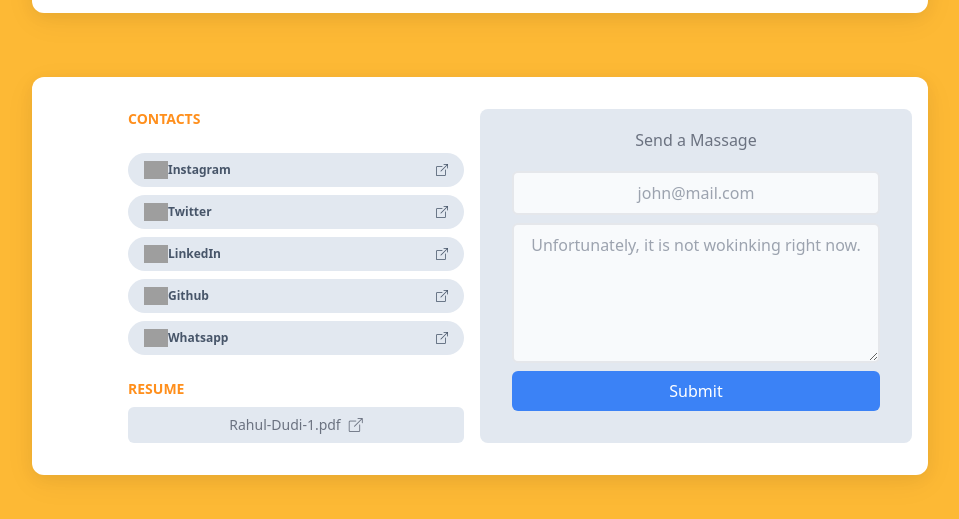
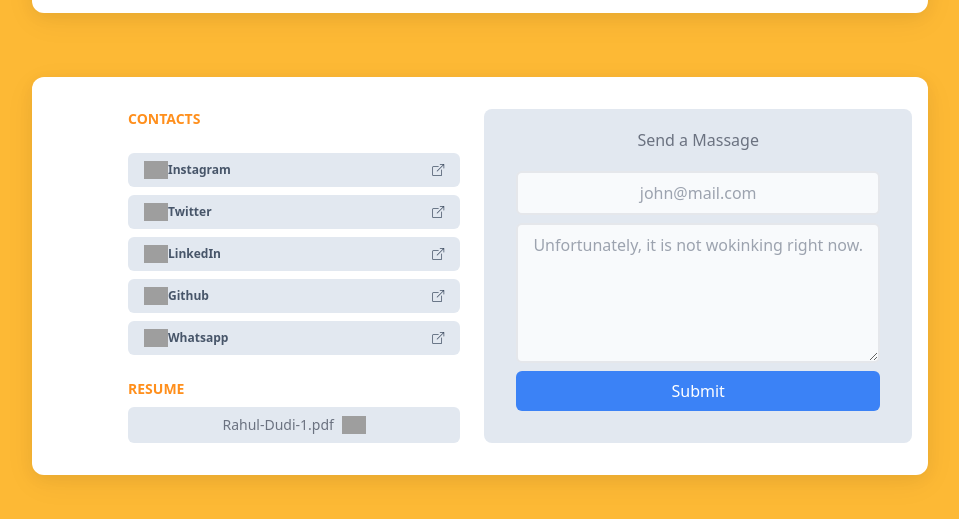
Before and after one commit to rahuljat1349/Portfolio, a React (Vite) app: page / in a window 1280 px wide. Shown: the part 2114-2633 px from the top of the page, without its empty margins (160-1119 px from the left). Built offline with nearby package versions, Linux system fonts and the light colour scheme; grey boxes are pictures that could not be loaded.

Commit message:
updated ui

```diff
--- a/src/App.jsx
+++ b/src/App.jsx
@@ -216,7 +216,7 @@ function App() {
         id="contacts"
         className=" w-full  text-gray-500 font-medium flex justify-center items-center"
       >
-        <div className="lg:w-[70%] flex px-4 py-8 flex-col-reverse lg:flex-row m-8 card rounded-xl overflow-hidden bg-[#FFF]">
+        <div className="lg:w-[70%] flex px-4 py-8 flex-col gap-4 lg:gap-2 lg:flex-row m-8 card rounded-xl overflow-hidden bg-[#FFF]">
           <div className="lg:w-[50%] px-4 lg:pl-20 ">
             <div className="flex  flex-col gap-2 text-xs sm:text-sm justify-center">
               <div className="text-[#FF8F1C] font-semibold">CONTACTS</div>
@@ -228,10 +228,14 @@ function App() {
               <a
                 target="_blank"
                 href="https://drive.google.com/file/d/1wlt9FopGb7YHe8euFL49M4rTMpYEQX2p/view?usp=sharing"
-                className="bg-slate-200 hover:bg-slate-300 duration-200 rounded-md w-full flex justify-center gap-2 p-2"
+                className="bg-slate-200 items-center hover:bg-slate-300 duration-200 rounded-md w-full flex justify-center gap-2 p-2"
               >
                 <p>Rahul-Dudi-1.pdf</p>
-                <i className="bi bi-box-arrow-up-right"></i>{" "}
+                <img
+                  width="24"
+                  height="24"
+                  src="https://img.icons8.com/?size=256&id=ya4CrqO7PgnY&format=png"
+                />{" "}
               </a>
             </div>
           </div>
--- a/src/Contacts.jsx
+++ b/src/Contacts.jsx
@@ -6,14 +6,13 @@ export default function Contacts() {
       <a
         href="https://www.instagram.com/rahuldudi3366"
         target="_blank"
-        className="w-full justify-between py-2 px-4 text-slate-600 font-semibold bg-slate-200 rounded-full flex items-center gap-1 hover:bg-slate-300 duration-200 active:bg-[#FF8F1C]"
+        className="w-full justify-between py-2 px-4 text-slate-600 font-semibold bg-slate-200 rounded-md flex items-center gap-1 hover:bg-slate-300 duration-200 active:bg-[#FF8F1C]"
       >
         <div className="flex items-center">
           <img
             width="24"
             height="24"
             src="https://img.icons8.com/?size=256&id=Xy10Jcu1L2Su&format=png"
-            alt="external-nodejs-is-an-open-source-cross-platform-javascript-run-time-environment-logo-color-tal-revivo"
           />{" "}
           <span>Instagram</span>
         </div>
@@ -22,14 +21,13 @@ export default function Contacts() {
       <a
         href="https://www.twitter.com/Rahuljat1349"
         target="_blank"
-        className="w-full justify-between py-2 px-4 text-slate-600 font-semibold bg-slate-200 rounded-full flex items-center gap-1 hover:bg-slate-300 duration-200 active:bg-[#FF8F1C]"
+        className="w-full justify-between py-2 px-4 text-slate-600 font-semibold bg-slate-200 rounded-md flex items-center gap-1 hover:bg-slate-300 duration-200 active:bg-[#FF8F1C]"
       >
         <div className="flex items-center">
           <img
             width="24"
             height="24"
             src="https://img.icons8.com/?size=256&id=phOKFKYpe00C&format=png"
-            alt="external-nodejs-is-an-open-source-cross-platform-javascript-run-time-environment-logo-color-tal-revivo"
           />{" "}
           <span>Twitter</span>
         </div>
@@ -38,14 +36,13 @@ export default function Contacts() {
       <a
         href="https://www.linkedin.com/in/rahul-dudi-80ba20193"
         target="_blank"
-        className="w-full justify-between py-2 px-4 text-slate-600 font-semibold bg-slate-200 rounded-full flex items-center gap-1 hover:bg-slate-300 duration-200 active:bg-[#FF8F1C]"
+        className="w-full justify-between py-2 px-4 text-slate-600 font-semibold bg-slate-200 rounded-md flex items-center gap-1 hover:bg-slate-300 duration-200 active:bg-[#FF8F1C]"
       >
         <div className="flex items-center">
           <img
             width="24"
             height="24"
             src="https://img.icons8.com/?size=256&id=13930&format=png"
-            alt="external-nodejs-is-an-open-source-cross-platform-javascript-run-time-environment-logo-color-tal-revivo"
           />{" "}
           <span>LinkedIn</span>
         </div>
@@ -54,14 +51,13 @@ export default function Contacts() {
       <a
         href="https://www.github.com/rahuljat1349"
         target="_blank"
-        className="w-full justify-between py-2 px-4 text-slate-600 font-semibold bg-slate-200 rounded-full flex items-center gap-1 hover:bg-slate-300 duration-200 active:bg-[#FF8F1C]"
+        className="w-full justify-between py-2 px-4 text-slate-600 font-semibold bg-slate-200 rounded-md flex items-center gap-1 hover:bg-slate-300 duration-200 active:bg-[#FF8F1C]"
       >
         <div className="flex items-center">
           <img
             width="24"
             height="24"
             src="https://img.icons8.com/?size=256&id=AZOZNnY73haj&format=png"
-            alt="external-nodejs-is-an-open-source-cross-platform-javascript-run-time-environment-logo-color-tal-revivo"
           />{" "}
           <span>Github</span>
         </div>
@@ -70,14 +66,13 @@ export default function Contacts() {
       <a
         href="https://wa.me/8233841349"
         target="_blank"
-        className="w-full justify-between py-2 px-4 text-slate-600 font-semibold bg-slate-200 rounded-full flex items-center gap-1 hover:bg-slate-300 duration-200 active:bg-[#FF8F1C]"
+        className="w-full justify-between py-2 px-4 text-slate-600 font-semibold bg-slate-200 rounded-md flex items-center gap-1 hover:bg-slate-300 duration-200 active:bg-[#FF8F1C]"
       >
         <div className="flex items-center">
           <img
             width="24"
             height="24"
             src="https://img.icons8.com/?size=256&id=16713&format=png"
-            alt="external-nodejs-is-an-open-source-cross-platform-javascript-run-time-environment-logo-color-tal-revivo"
           />{" "}
           <span>Whatsapp</span>
         </div>
--- a/src/Skills.jsx
+++ b/src/Skills.jsx
@@ -8,7 +8,6 @@ export default function Skills() {
           width="24"
           height="24"
           src="https://img.icons8.com/?size=256&id=108784&format=png"
-          alt="external-nodejs-is-an-open-source-cross-platform-javascript-run-time-environment-logo-color-tal-revivo"
         />{" "}
         <span>JavaScript</span>
       </div>
@@ -17,7 +16,6 @@ export default function Skills() {
           width="24"
           height="24"
           src="https://img.icons8.com/?size=256&id=NfbyHexzVEDk&format=png"
-          alt="external-nodejs-is-an-open-source-cross-platform-javascript-run-time-environment-logo-color-tal-revivo"
         />{" "}
         <span>React Js</span>
       </div>
@@ -27,7 +25,6 @@ export default function Skills() {
           width="24"
           height="24"
           src="https://img.icons8.com/external-tal-revivo-color-tal-revivo/24/external-nodejs-is-an-open-source-cross-platform-javascript-run-time-environment-logo-color-tal-revivo.png"
-          alt="external-nodejs-is-an-open-source-cross-platform-javascript-run-time-environment-logo-color-tal-revivo"
         />{" "}
         <span>Node Js</span>
       </div>
@@ -37,7 +34,6 @@ export default function Skills() {
           width="24"
           height="24"
           src="https://img.icons8.com/external-tal-revivo-shadow-tal-revivo/24/external-mongodb-a-cross-platform-document-oriented-database-program-logo-shadow-tal-revivo.png"
-          alt="external-mongodb-a-cross-platform-document-oriented-database-program-logo-shadow-tal-revivo"
         />
         <span>Mongo DB</span>
       </div>
@@ -47,7 +43,6 @@ export default function Skills() {
           width="24"
           height="24"
           src="https://img.icons8.com/external-tal-revivo-color-tal-revivo/24/external-postman-is-the-only-complete-api-development-environment-logo-color-tal-revivo.png"
-          alt="external-postman-is-the-only-complete-api-development-environment-logo-color-tal-revivo"
         />{" "}
         <span>Postman</span>
       </div>
@@ -57,7 +52,6 @@ export default function Skills() {
           width="24"
           height="24"
           src="https://img.icons8.com/?size=256&id=SDVmtZ6VBGXt&format=png"
-          alt="external-postman-is-the-only-complete-api-development-environment-logo-color-tal-revivo"
         />{" "}
         <span>Express Js</span>
       </div>
@@ -67,7 +61,6 @@ export default function Skills() {
           width="24"
           height="24"
           src="https://img.icons8.com/?size=256&id=CIAZz2CYc6Kc&format=png"
-          alt="external-postman-is-the-only-complete-api-development-environment-logo-color-tal-revivo"
         />{" "}
         <span>Tailwind CSS</span>
       </div>
@@ -77,7 +70,6 @@ export default function Skills() {
           width="24"
           height="24"
           src="https://img.icons8.com/?size=256&id=20906&format=png"
-          alt="external-postman-is-the-only-complete-api-development-environment-logo-color-tal-revivo"
         />{" "}
         <span>Git</span>
       </div>
@@ -87,7 +79,6 @@ export default function Skills() {
           width="24"
           height="24"
           src="https://img.icons8.com/?size=256&id=EzPCiQUqWWEa&format=png"
-          alt="external-postman-is-the-only-complete-api-development-environment-logo-color-tal-revivo"
         />{" "}
         <span>Bootstrap</span>
       </div>
@@ -97,7 +88,6 @@ export default function Skills() {
           width="24"
           height="24"
           src="https://img.icons8.com/?size=256&id=jD-fJzVguBmw&format=png"
-          alt="external-postman-is-the-only-complete-api-development-environment-logo-color-tal-revivo"
         />{" "}
         <span>Redux Toolkit</span>
       </div>
@@ -107,7 +97,6 @@ export default function Skills() {
           width="24"
           height="24"
           src="https://img.icons8.com/?size=256&id=gKfcEStXI1Hm&format=png"
-          alt="external-postman-is-the-only-complete-api-development-environment-logo-color-tal-revivo"
         />{" "}
         <span>Mongoose</span>
       </div>
@@ -117,7 +106,6 @@ export default function Skills() {
           width="24"
           height="24"
           src="https://img.icons8.com/?size=256&id=AZOZNnY73haj&format=png"
-          alt="external-postman-is-the-only-complete-api-development-environment-logo-color-tal-revivo"
         />{" "}
         <span>Github</span>
       </div>
@@ -127,7 +115,6 @@ export default function Skills() {
           width="24"
           height="24"
           src="https://img.icons8.com/?size=256&id=dJjTWMogzFzg&format=png"
-          alt="external-postman-is-the-only-complete-api-development-environment-logo-color-tal-revivo"
         />{" "}
         <span>Vite</span>
       </div>
@@ -137,7 +124,6 @@ export default function Skills() {
           width="24"
           height="24"
           src="https://img.icons8.com/?size=256&id=17842&format=png"
-          alt="external-postman-is-the-only-complete-api-development-environment-logo-color-tal-revivo"
         />{" "}
         <span>Linux</span>
       </div>
@@ -147,7 +133,6 @@ export default function Skills() {
           width="24"
           height="24"
           src="https://img.icons8.com/?size=256&id=20909&format=png"
-          alt="external-postman-is-the-only-complete-api-development-environment-logo-color-tal-revivo"
         />{" "}
         <span>HTML 5</span>
       </div>
@@ -157,7 +142,6 @@ export default function Skills() {
           width="24"
           height="24"
           src="https://img.icons8.com/?size=256&id=21278&format=png"
-          alt="external-postman-is-the-only-complete-api-development-environment-logo-color-tal-revivo"
         />{" "}
         <span>CSS 3</span>
       </div>
```
